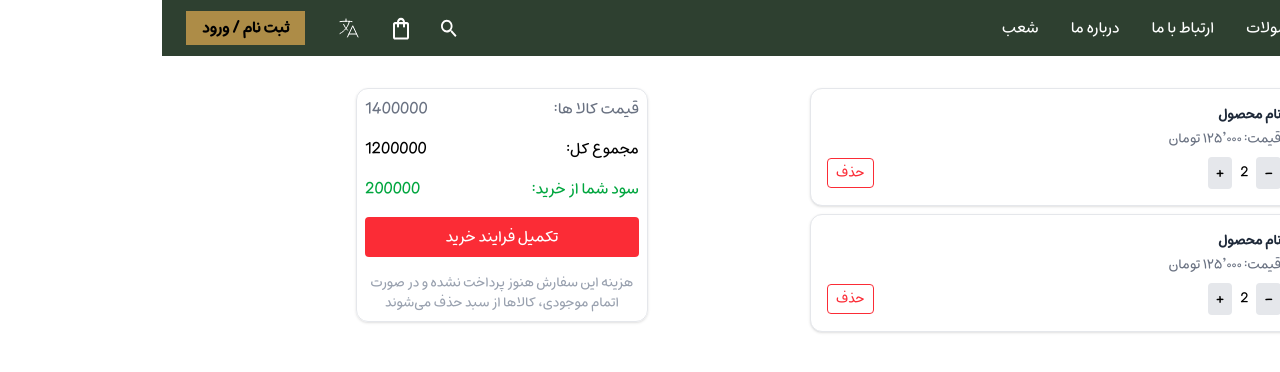
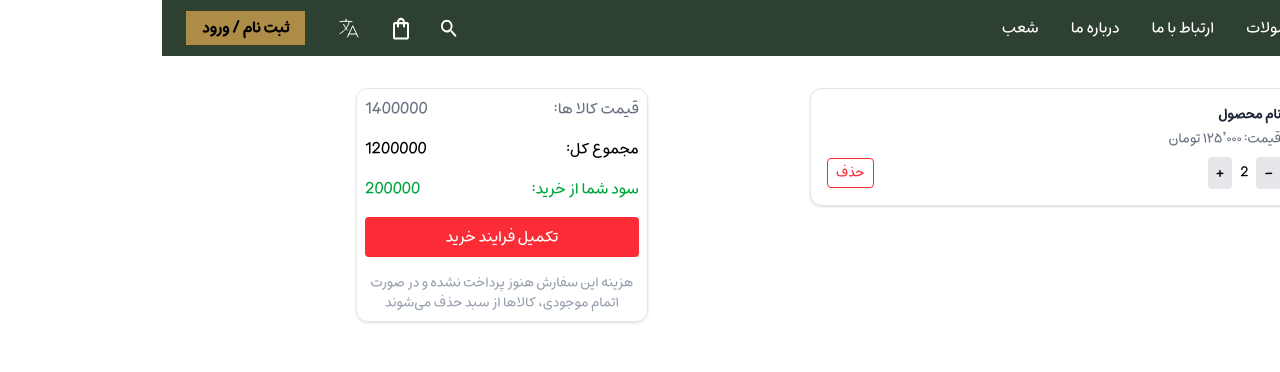
Before and after one commit to Niloofar-Palvaneh/landing_store, a Next.js app: page /shoppingCart in a window 1280 px wide. Shown: the top 372 px of the page. Built offline with nearby package versions, Linux system fonts and the light colour scheme.

Commit message:
change shopping card

```diff
--- /dev/null
+++ b/src/app/components/ShoppingCardBOx.tsx
@@ -0,0 +1,30 @@
+import Image from 'next/image'
+import React from 'react'
+import { TRANSLATION_KEYS } from '../../../i18nKeys'
+import { useMyTranslation } from '@/hooks/useMyTranslation';
+
+function ShoppingCardBOx() {
+    const { t } = useMyTranslation();
+    return (
+        <div className="flex items-center gap-4 p-4 border border-gray-200 rounded-xl shadow-sm bg-white w-full  hover:bg-gray-50 transition-all">
+            <Image
+                src="/imgs/cot.png" width={100} height={100}
+                alt="image product"
+                className="w-20 h-20 object-cover rounded-md border" />
+            <div className="flex flex-col flex-1">
+                <h3 className="text-sm font-semibold text-gray-800">نام محصول</h3>
+                <p className="text-sm text-gray-500 mt-1">قیمت: ۱۲۵٬۰۰۰ تومان</p>
+                <div className="flex items-center justify-between mt-2">
+                    <div className="flex items-center gap-2">
+                        <button className="px-2 py-1 bg-gray-200 rounded hover:bg-gray-300">-</button>
+                        <span className="text-sm font-medium">2</span>
+                        <button className="px-2 py-1 bg-gray-200 rounded hover:bg-gray-300">+</button>
+                    </div>
+                    <button className="text-red-500 text-sm border-red-500 border px-2 py-1 cursor-pointer rounded">{t(TRANSLATION_KEYS.DELETE)}</button>
+                </div>
+            </div>
+        </div>
+    )
+}
+
+export default ShoppingCardBOx
--- a/src/app/shoppingCart/page.tsx
+++ b/src/app/shoppingCart/page.tsx
@@ -4,6 +4,7 @@ import React from 'react'
 import { TRANSLATION_KEYS } from '../../../i18nKeys'
 import { useMyTranslation } from '@/hooks/useMyTranslation';
 import Image from 'next/image';
+import ShoppingCardBOx from '../components/ShoppingCardBOx';
 
 function ShoppingCart() {
     const { t } = useMyTranslation();
@@ -11,42 +12,7 @@ function ShoppingCart() {
         <>
             <div className="flex flex-col md:flex-row gap-4 px-2 md:px-12 mt-8">
                 <div className='w-full flex flex-col gap-2'>
-                    <div className="flex items-center gap-4 p-4 border border-gray-200 rounded-xl shadow-sm bg-white w-full  hover:bg-gray-50 transition-all">
-                        <Image
-                            src="/imgs/cot.png" width={100} height={100}
-                            alt="Product Image"
-                            className="w-20 h-20 object-cover rounded-md border" />
-                        <div className="flex flex-col flex-1">
-                            <h3 className="text-sm font-semibold text-gray-800">نام محصول</h3>
-                            <p className="text-sm text-gray-500 mt-1">قیمت: ۱۲۵٬۰۰۰ تومان</p>
-                            <div className="flex items-center justify-between mt-2">
-                                <div className="flex items-center gap-2">
-                                    <button className="px-2 py-1 bg-gray-200 rounded hover:bg-gray-300">-</button>
-                                    <span className="text-sm font-medium">2</span>
-                                    <button className="px-2 py-1 bg-gray-200 rounded hover:bg-gray-300">+</button>
-                                </div>
-                                <button className="text-red-500 text-sm border-red-500 border px-2 py-1 cursor-pointer rounded">{t(TRANSLATION_KEYS.DELETE)}</button>
-                            </div>
-                        </div>
-                    </div>
-                    <div className="flex items-center gap-4 p-4 border border-gray-200 rounded-xl shadow-sm bg-white w-full  hover:bg-gray-50 transition-all">
-                        <Image
-                            src="/imgs/cot.png" width={100} height={100}
-                            alt="Product Image"
-                            className="w-20 h-20 object-cover rounded-md border" />
-                        <div className="flex flex-col flex-1">
-                            <h3 className="text-sm font-semibold text-gray-800">نام محصول</h3>
-                            <p className="text-sm text-gray-500 mt-1">قیمت: ۱۲۵٬۰۰۰ تومان</p>
-                            <div className="flex items-center justify-between mt-2">
-                                <div className="flex items-center gap-2">
-                                    <button className="px-2 py-1 bg-gray-200 rounded hover:bg-gray-300">-</button>
-                                    <span className="text-sm font-medium">2</span>
-                                    <button className="px-2 py-1 bg-gray-200 rounded hover:bg-gray-300">+</button>
-                                </div>
-                                <button className="text-red-500 text-sm border-red-500 border px-2 py-1 cursor-pointer rounded">{t(TRANSLATION_KEYS.DELETE)}</button>
-                            </div>
-                        </div>
-                    </div>
+                    <ShoppingCardBOx />
                 </div>
 
                 <div className='w-full flex justify-center items-start'>
```
